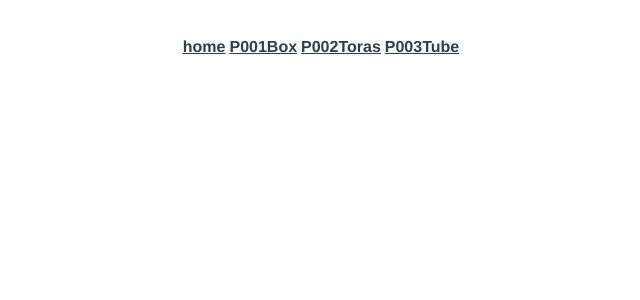
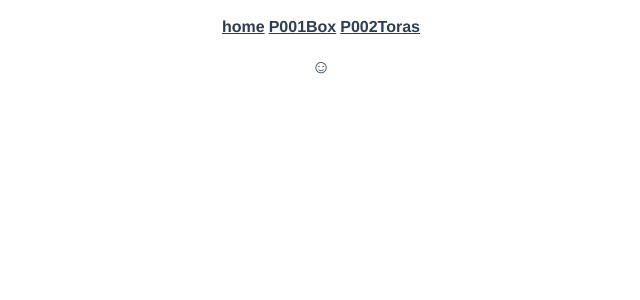
Before and after one commit to takumus/takum.us, a Vue app in the folder client/: page /viewer/1 in a window 1280 px wide. Shown: the top 300 px of the page, without its empty margins (319-959 px from the left). Built offline with nearby package versions, Linux system fonts and the light colour scheme.

Commit message:
説明も記述できる。

```diff
--- a/client/src/App.vue
+++ b/client/src/App.vue
@@ -22,7 +22,7 @@
   };
 }
 #nav {
-  padding: 30px;
+  padding: 10px;
   display: flex;
   flex-wrap: wrap;
   justify-content: center;
@@ -38,7 +38,7 @@
 }
 </style>
 <script lang="ts">
-import * as scenes from "./scenes/@scenes";
+import * as scenes from "./scenes/";
 import { Component, Vue } from "vue-property-decorator";
 @Component
 export default class App extends Vue {
--- a/client/src/scenes/001Box.ts
+++ b/client/src/scenes/001Box.ts
@@ -1,10 +1,13 @@
-import ThreeForVue from '@takumus/three-for-vue';
+import Scene from './@base';
 import * as THREE from "three";
-export class P001Box extends ThreeForVue {
+export class P001Box extends Scene {
   private boxes: Box[];
   private scene: THREE.Scene;
   private camera: THREE.PerspectiveCamera;
   private time: number;
+  public get description() {
+    return "Three.jsを始めた";
+  }
   constructor() {
     super();
     this.camera = new THREE.PerspectiveCamera(
--- a/client/src/scenes/002Toras.ts
+++ b/client/src/scenes/002Toras.ts
@@ -1,9 +1,12 @@
-import ThreeForVue from '@takumus/three-for-vue';
+import Scene from './@base';
 import * as THREE from "three";
-export class P002Toras extends ThreeForVue {
+export class P002Toras extends Scene {
   private scene: THREE.Scene;
   private camera: THREE.PerspectiveCamera;
   private objs: Toras[];
+  public get description() {
+    return "メッシュを作ってみた。三角形を描くのが大変だった。";
+  }
   constructor() {
     super();
     this.camera = new THREE.PerspectiveCamera(
--- a/client/src/scenes/003Tube.ts
+++ b/client/src/scenes/003Tube.ts
@@ -1,10 +1,13 @@
-import ThreeForVue from '@takumus/three-for-vue';
+import Scene from './@base';
 import * as THREE from "three";
-export class P003Tube extends ThreeForVue {
+export class P003Tube extends Scene {
   private box: THREE.Mesh;
   private scene: THREE.Scene;
   private camera: THREE.PerspectiveCamera;
   private time: number;
+  public get description() {
+    return "";
+  }
   constructor() {
     super();
     this.camera = new THREE.PerspectiveCamera(
--- /dev/null
+++ b/client/src/scenes/@base.ts
@@ -0,0 +1,4 @@
+import ThreeForVue from '@takumus/three-for-vue';
+export default abstract class Scene extends ThreeForVue {
+    public abstract get description(): string;
+}
--- a/client/src/scenes/@scenes.ts
+++ b/client/src/scenes/index.ts
@@ -1,4 +1,4 @@
 import ThreeForVue from '@takumus/three-for-vue';
 export * from './001Box';
 export * from './002Toras';
-export * from './003Tube';
+// export * from './003Tube';
--- a/client/src/views/Viewer.vue
+++ b/client/src/views/Viewer.vue
@@ -1,5 +1,8 @@
 <template>
-  <div class="parent" ref="parent"></div>
+  <div>
+    <h3>{{description}}</h3>
+    <div class="parent" ref="parent"></div>
+  </div>
 </template>
 <style lang="scss" scoped>
 @import "../scss/utils.scss";
@@ -14,19 +17,22 @@
     height: 400px;
   }
 }
+h3 {
+  margin: 10px;
+}
 </style>
 <script lang="ts">
-import * as scenes from "../scenes/@scenes";
-console.log(scenes);
-import ThreeForVue from "@takumus/three-for-vue";
+import * as scenes from "../scenes/";
+import Scene from '../scenes/@base';
 import { Component, Vue, Ref, Prop, Watch } from "vue-property-decorator";
 @Component
 export default class Viewer extends Vue {
   // refs
   @Ref() parent!: HTMLElement;
   // datas
-  scene!: ThreeForVue | null;
+  scene!: Scene | null;
   canvas!: HTMLCanvasElement | null;
+  description = "☺";
   mounted() {
     this.createScene();
     window.addEventListener("resize", this.resize);
@@ -50,13 +56,14 @@ export default class Viewer extends Vue {
     }
   }
   createScene() {
-    const SceneClass = (scenes as  { [key: string]: { new(): ThreeForVue } })[this.$route.params.id.toString()];
+    const SceneClass = (scenes as  { [key: string]: { new(): Scene } })[this.$route.params.id.toString()];
     if (!SceneClass) return;
     this.destroyScene();
     this.canvas = document.createElement("canvas");
     this.parent.appendChild(this.canvas);
     this.scene = new SceneClass();
     this.scene.mount(this.canvas);
+    this.description = this.scene.description;
     this.resize();
   }
   @Watch("$route")
```
